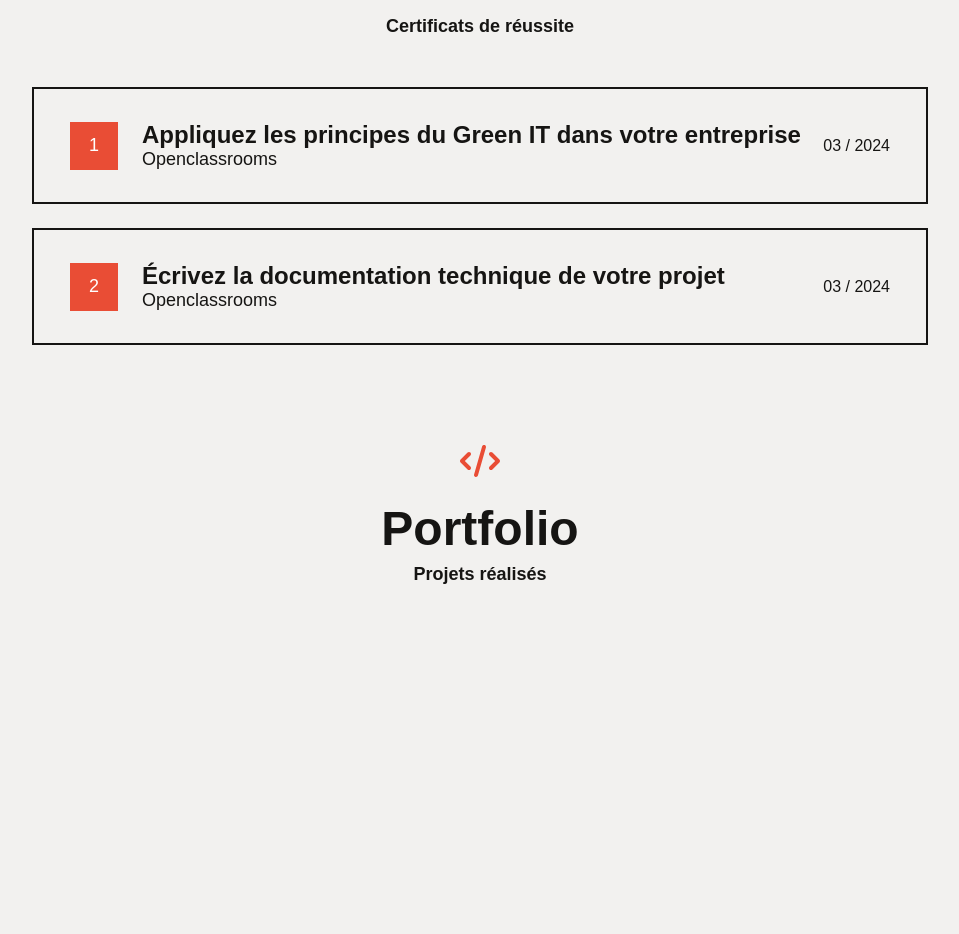
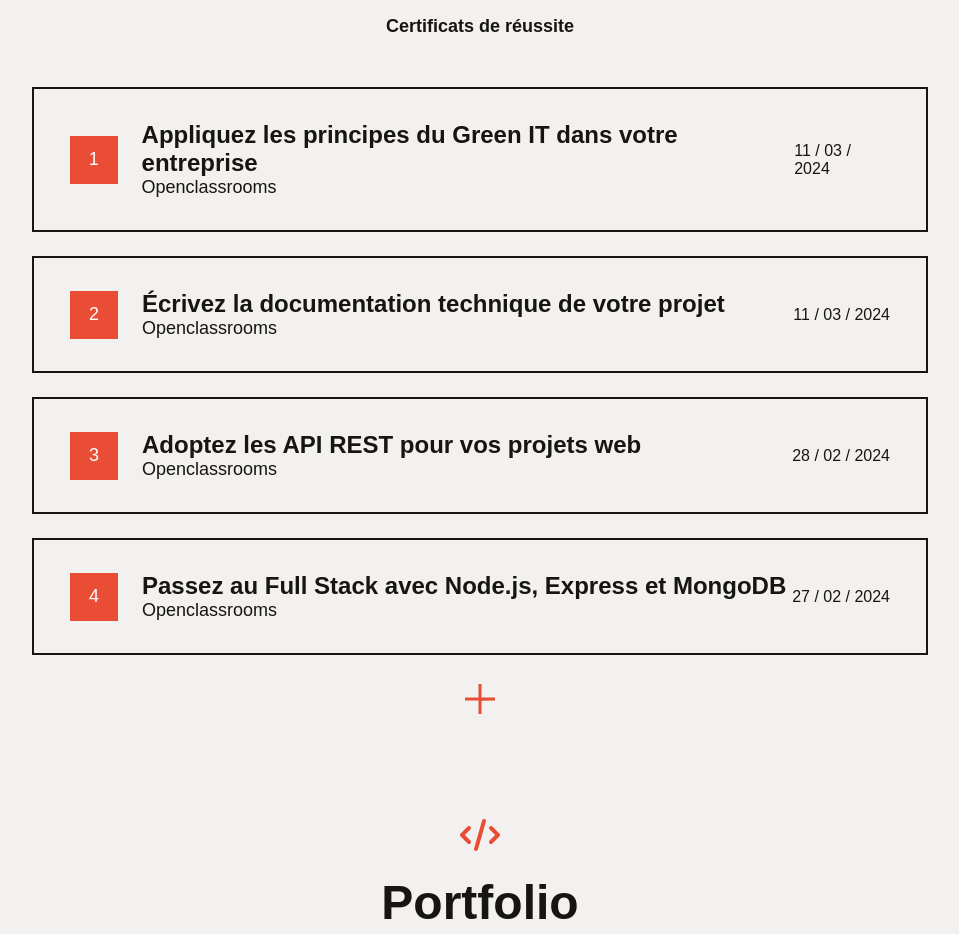
Before and after one commit to gtcore902/portfolio-web-dev, a React (Create React App) app: page / in a window 1280 px wide. Shown: the part 1780-2714 px from the top of the page, without its empty margins (160-1119 px from the left). Before the commit the page ends 2415 px from the top, so only its background shows below. Built offline with nearby package versions, Linux system fonts and the light colour scheme; a web font is replaced by a local one.

Commit message:
feat: implemente add button

```diff
--- a/public/datas/awards/awards.json
+++ b/public/datas/awards/awards.json
@@ -4,13 +4,34 @@
     "index": 1,
     "title": "Appliquez les principes du Green IT dans votre entreprise",
     "organization": "Openclassrooms",
-    "date": "03 / 2024"
+    "date": "11 / 03 / 2024"
   },
   {
     "id": 8758472924,
     "index": 2,
     "title": "Écrivez la documentation technique de votre projet",
     "organization": "Openclassrooms",
-    "date": "03 / 2024"
+    "date": "11 / 03 / 2024"
+  },
+  {
+    "id": 1485643527,
+    "index": 3,
+    "title": "Adoptez les API REST pour vos projets web",
+    "organization": "Openclassrooms",
+    "date": "28 / 02 / 2024"
+  },
+  {
+    "id": 5066578364,
+    "index": 4,
+    "title": "Passez au Full Stack avec Node.js, Express et MongoDB",
+    "organization": "Openclassrooms",
+    "date": "27 / 02 / 2024"
+  },
+  {
+    "id": 5520514981,
+    "index": 5,
+    "title": "Créez une application React complète",
+    "organization": "Openclassrooms",
+    "date": "14 / 02 / 2024"
   }
 ]
--- /dev/null
+++ b/src/components/AddButton/AddButton.scss
@@ -0,0 +1,31 @@
+@use '../../_shared.scss';
+
+.add-btn {
+  display: flex;
+  justify-content: center;
+  align-items: center;
+  width: 30px;
+  height: 30px;
+  margin: auto;
+  padding: 5px;
+  cursor: pointer;
+  &__cross {
+    width: 30px;
+    height: 30px;
+    clip-path: polygon(
+      0 45%,
+      45% 45%,
+      45% 0,
+      55% 0,
+      55% 45%,
+      100% 45%,
+      100% 55%,
+      55% 56%,
+      55% 100%,
+      45% 100%,
+      45% 55%,
+      0 55%
+    );
+    background-color: shared.$flash-color;
+  }
+}
--- /dev/null
+++ b/src/components/AddButton/index.jsx
@@ -0,0 +1,11 @@
+import './AddButton.scss';
+
+const addButon = ({ updateAwardsLength }) => {
+  return (
+    <div className="add-btn" onClick={updateAwardsLength}>
+      <div className="add-btn__cross"></div>
+    </div>
+  );
+};
+
+export default addButon;
--- a/src/pages/Home/index.jsx
+++ b/src/pages/Home/index.jsx
@@ -5,9 +5,13 @@ import Banner from '../../components/Banner';
 import About from '../../components/About';
 import SectionTitle from '../../components/SectionTitle';
 import Awards from '../../components/Awards';
+import AddButton from '../../components/AddButton';
 
 const Home = () => {
   const [awards, setAwards] = useState([]);
+  // const [awardsLength, setAwardsLength] = useState(4);
+  const [awardsSorted, setAwardsSortded] = useState([]);
+  const [awardsSortedLength, setAwardsSortedLength] = useState(4);
 
   const fetchDatas = async () => {
     try {
@@ -26,9 +30,18 @@ const Home = () => {
     }
   };
 
+  const updateAwardsLength = () => {
+    setAwardsSortedLength(awardsSortedLength + 4);
+    setAwardsSortded(awards.slice(0, awards.length + 4));
+  };
+
   useEffect(() => {
     fetchDatas();
   }, []);
+
+  useEffect(() => {
+    setAwardsSortded(awards.slice(0, 4));
+  }, [awards]);
 
   return (
     <div>
@@ -37,7 +50,7 @@ const Home = () => {
       <Banner />
       <About />
       <SectionTitle title="Certifications" subtitle="Certificats de réussite" />
-      {awards.map((award) => (
+      {awardsSorted.map((award) => (
         <Awards
           key={award.id}
           index={award.index}
@@ -46,6 +59,11 @@ const Home = () => {
           date={award.date}
         />
       ))}
+      {awardsSortedLength < awards.length && (
+        // <button onClick={updateAwardsLength}>Ajouter</button>
+        <AddButton updateAwardsLength={updateAwardsLength} />
+      )}
+
       <SectionTitle title="Portfolio" subtitle="Projets réalisés" />
     </div>
   );
```
